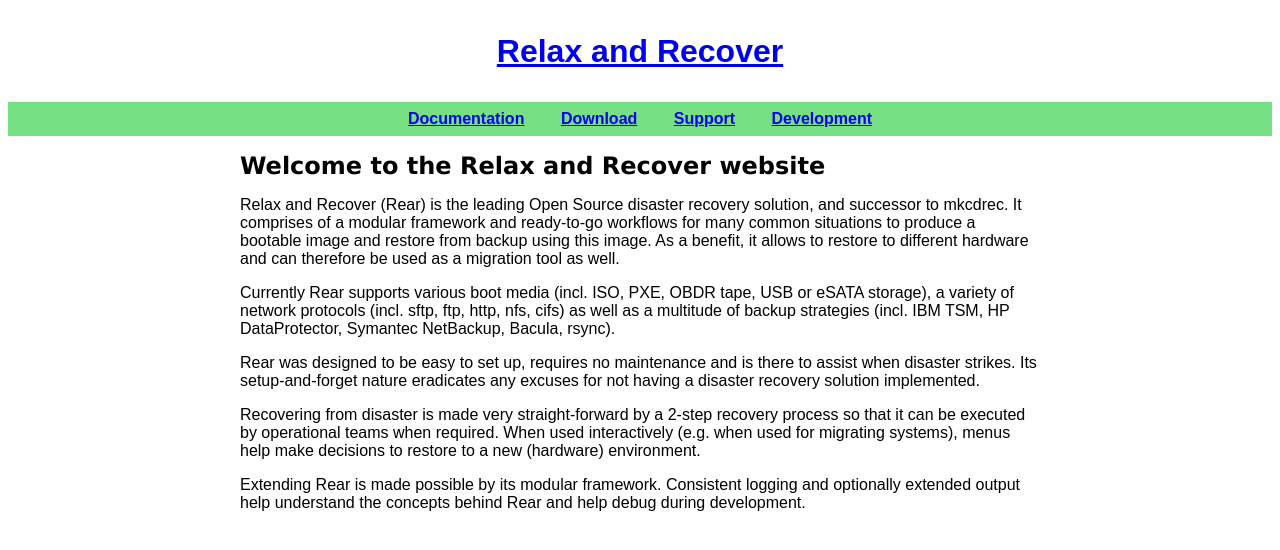
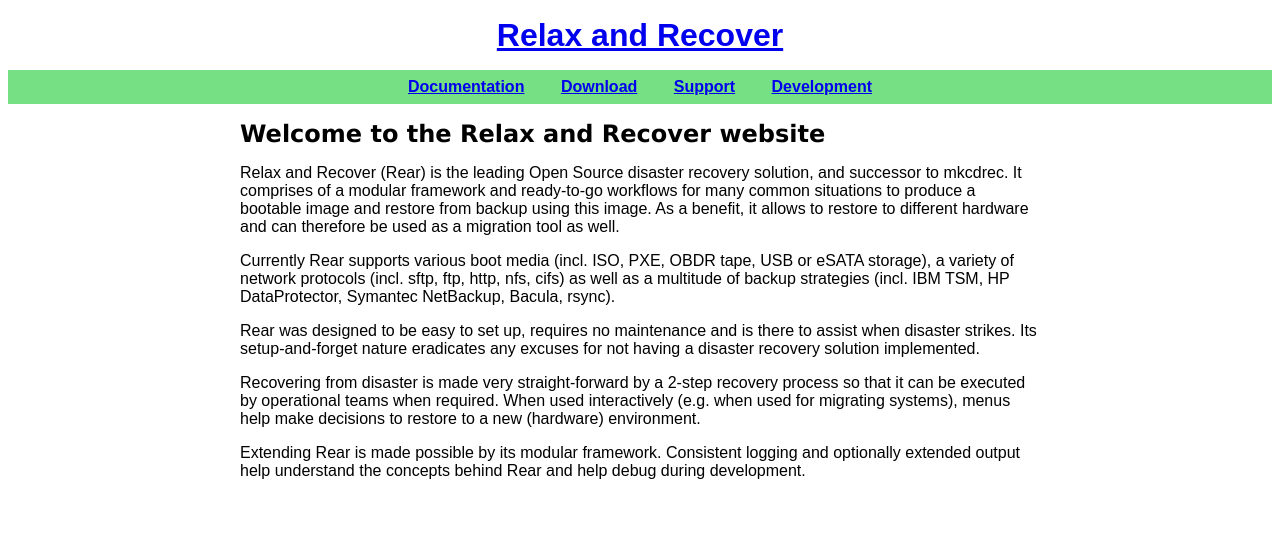
Before and after one commit to rear/rear.github.com, a Jekyll site: the page built from index.md, in a window 1280 px wide. Shown: the top 550 px of the page. Built offline with Jekyll 4.4.1, drawn with Linux system fonts in a browser that asks for light colours.

Commit message:
- And even more cosmetic changes (sigh)

```diff
--- a/css/default.css
+++ b/css/default.css
@@ -5,8 +5,9 @@
 
 h1 {
     font-family: Verdana, Arial, sans-serif;
+    font-weight: bold;
     text-align: center;
-    margin: 1em;
+    margin: 0.5em;
 }
 
 h2 {
```
